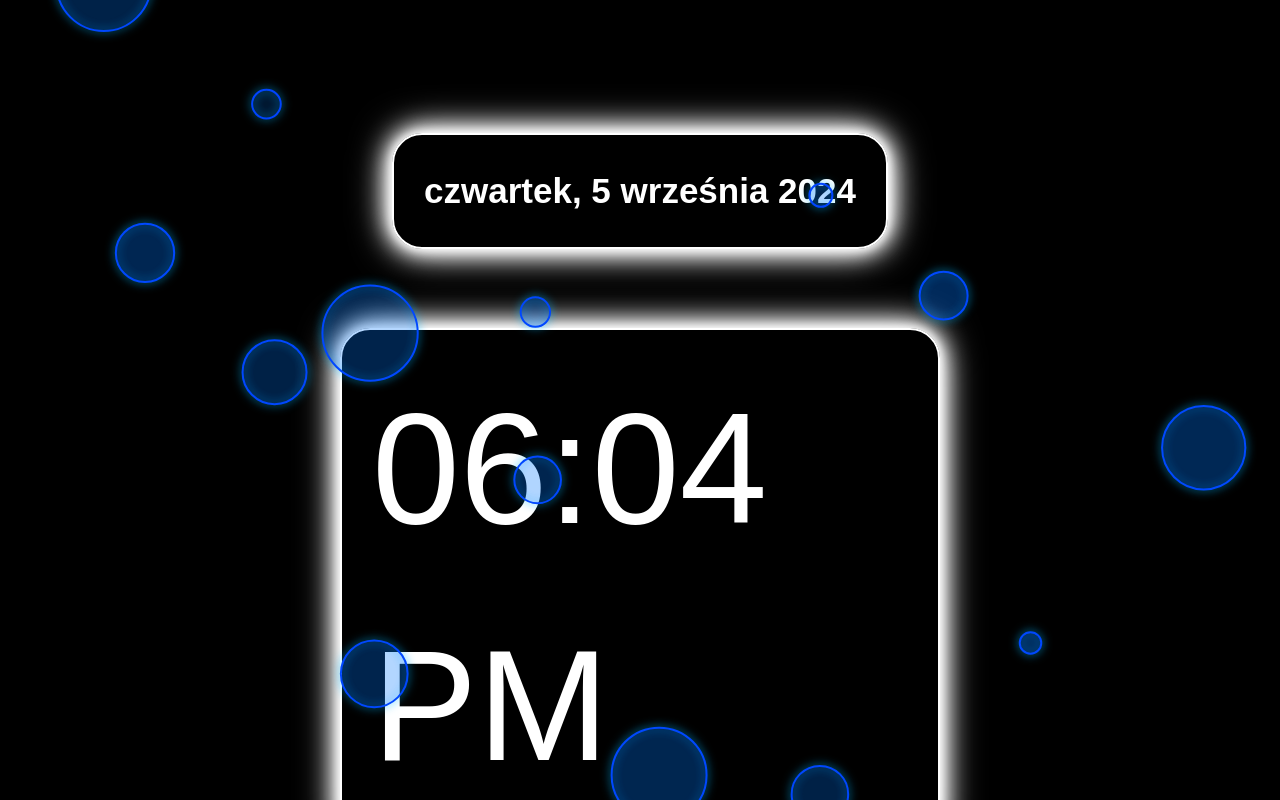
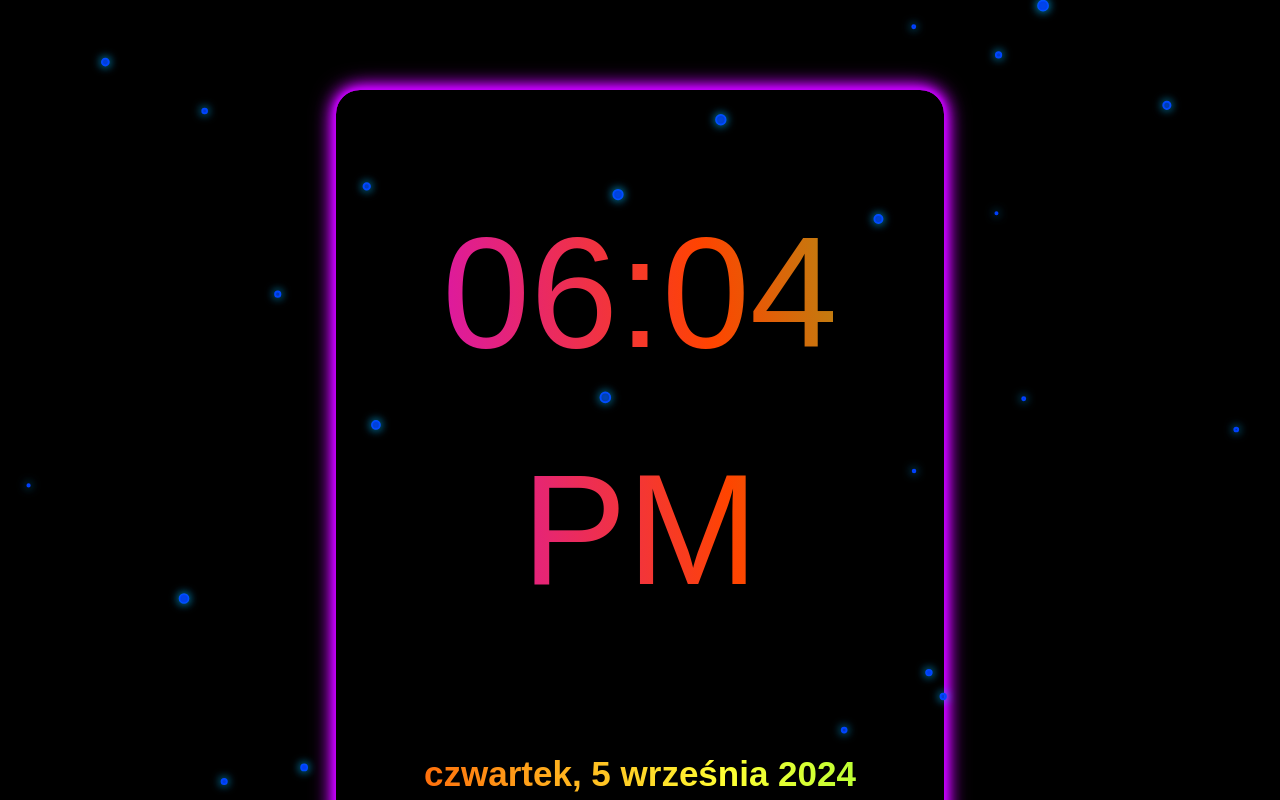
Before and after one commit to Krislv4nk/zegarek, a React (Vite) app: page /zegarek/first in a window 1280 px wide. Shown: the top 800 px of the page. Built offline with nearby package versions, Linux system fonts and the light colour scheme.

Commit message:
update 180425

```diff
--- a/src/components/Background/Background.jsx
+++ b/src/components/Background/Background.jsx
@@ -14,18 +14,18 @@ export const Background = () => {
     });
   }, []);
 
-  const options = useMemo(
+ const options = useMemo(
     () => ({
-     fpsLimit: 20,
+     fpsLimit: 40,
       interactivity: {
 
         modes: {
           push: {
-            quantity: 4,
+            quantity: 8,
           },
           repulse: {
             distance: 200,
-            duration: 0.4,
+            duration: 0.1,
           },
         },
       },
@@ -58,17 +58,17 @@ export const Background = () => {
             default: "out",
           },
           random: false,
-          speed: 0.5,
+          speed: 0.2,
           straight: false,
         },
         number: {
           density: {
             enable: true,
           },
-          value: 30,
+          value: 50,
         },
         opacity: {
-          value: { min: 0.1, max: 0.2 },
+          value: { min: 0.5, max: 0.9 },
           // animation: {
           //   enable: true,
           //   speed: 10,
@@ -79,7 +79,7 @@ export const Background = () => {
           type: "circle",
         },
         size: {
-          value: { min: 10, max: 50 },
+          value: { min: 1, max: 5 },
 
         },
         shadow: {
@@ -94,9 +94,6 @@ export const Background = () => {
     [],
   );
 
-
-
-
   if (!init) {
     return null;
   }
--- a/src/components/CurrentDate/CurrentDate.module.css
+++ b/src/components/CurrentDate/CurrentDate.module.css
@@ -1,12 +1,22 @@
 @media screen and (min-width: 700px) {
+    @keyframes gradient {
+  0% { background-position: 0% 50%; }
+  50% { background-position: 100% 50%; }
+  100% { background-position: 0% 50%; }
+    }
     .currentDate {
         font-size: 35px;
         border-radius: 30px;
-        border: 2px solid #ffffff;
         margin-top: 50px;
         padding: 30px;
-    color: #ffffff; /* Text color */
-    box-shadow: 0 0 10px #ffffff, 0 0 20px #ffffff,
-     0 0 30px #ffffff, 0 0 40px #ffffff;
+   position: relative;
+   z-index: 2;
+        background: linear-gradient(84deg,  #ff4400, #ffff33, #33ff33, #3399ff);
+        background-size: 200% 200%;
+        /* animation: gradient 4s ease infinite; */
+        background-clip: text;
+        -webkit-text-fill-color: transparent;
+
     }
+
 }
--- a/src/components/MyDigitalClock/MyDigitalClock.module.css
+++ b/src/components/MyDigitalClock/MyDigitalClock.module.css
@@ -1,13 +1,24 @@
 
 @media screen and (min-width: 700px) {
+@keyframes gradient {
+  0% { background-position: 0% 50%; }
+  50% { background-position: 100% 50%; }
+  100% { background-position: 0% 50%; }
+    }
     .watch {
-        border-radius: 30px;
-        border: 2px solid #ffffff;
-    padding: 20px 30px ;
+        border-radius: 20px;
+    padding: 20px 30px;
     font-size: 158px;
     margin-top: 50px;
-    color: #ffffff; /* Text color */
-    box-shadow: 0 0 10px #ffffff, 0 0 20px #ffffff,
-     0 0 30px #ffffff, 0 0 40px #ffffff;
+   position: relative;
+   z-index: 2;
+        background: linear-gradient(84deg, #c800ff, #ff4400, #33ff33, #3352ff);
+        background-size: 200% 200%;
+        animation: gradient 4s ease infinite;
+        background-clip: text;
+        -webkit-text-fill-color: transparent;
     }
+
+
+
 }
--- a/src/pages/FirstPage/FirstPage.jsx
+++ b/src/pages/FirstPage/FirstPage.jsx
@@ -51,8 +51,10 @@ const FirstPage = () => {
 
   return (
     <div className={css.wrapper}>
-      <CurrentDate/>
-      <CustomClock />
+      <div className={css.container}>
+        <CustomClock />
+        <CurrentDate/>
+        </div>
       <p className={css.created}>Created by Krislv4nk</p>
     </div>
   );
--- a/src/pages/FirstPage/FirstPage.module.css
+++ b/src/pages/FirstPage/FirstPage.module.css
@@ -8,6 +8,52 @@
     display: flex;
     margin: auto;
     }
+    @keyframes neonRainbow {
+  0% {
+    box-shadow: 0 0 5px #c800ff, 0 0 10px #c800ff, 0 0 15px #c800ff, 0 0 20px #c800ff, 0 0 25px #c800ff;
+  }
+  20% {
+    box-shadow: 0 0 5px #c800ff, 0 0 10px #c800ff, 0 0 15px #c800ff, 0 0 20px #c800ff, 0 0 25px #c800ff;
+  }
+  40% {
+    box-shadow: 0 0 5px #ff6600, 0 0 10px #ff6600, 0 0 15px #ff6600, 0 0 20px #ff6600, 0 0 25px #ff6600;
+  }
+  60% {
+    box-shadow: 0 0 5px #ffff33, 0 0 10px #ffff33, 0 0 15px #ffff33, 0 0 20px #ffff33, 0 0 25px #ffff33;
+  }
+  80% {
+    box-shadow: 0 0 5px #33ff33, 0 0 10px #33ff33, 0 0 15px #33ff33, 0 0 20px #33ff33, 0 0 25px #33ff33;
+  }
+  100% {
+    box-shadow: 0 0 5px #3399ff, 0 0 10px #3399ff, 0 0 15px #3399ff, 0 0 20px #3399ff, 0 0 25px #3399ff;
+  }
+}
+    .container {
+        position: relative;
+        border-radius: 20px;
+
+    text-align: center;
+        padding: 10px;
+        font-size: 158px;
+        margin-top: 50px;
+
+    }
+
+
+    .container::before {
+    content: '';
+    position: absolute;
+    top: -4px;
+    left: -4px;
+    right: -4px;
+    bottom: -4px;
+    border-radius: 24px;
+    z-index: -1;
+    animation: neonRainbow 6s linear infinite;
+}
+
+
+
     .header {
         font-size: 20px;
          font-family:'Josefin Sans Variable', sans-serif;
@@ -22,10 +68,14 @@
         margin-top: 100px;
     }
     .created {
-        color: #ffffff;
-        font-size: 14px;
+        background: linear-gradient(45deg, #c800ff, #ff4400, #ffff33,#33ff33, #3352ff, #051da2);
+        background-size: 200% 200%;
+        background-clip: text;
+        -webkit-text-fill-color: transparent;
+        font-size: 24px;
         margin-bottom: 0px;
         margin-top: 150px;
 
     }
+
 }
```
